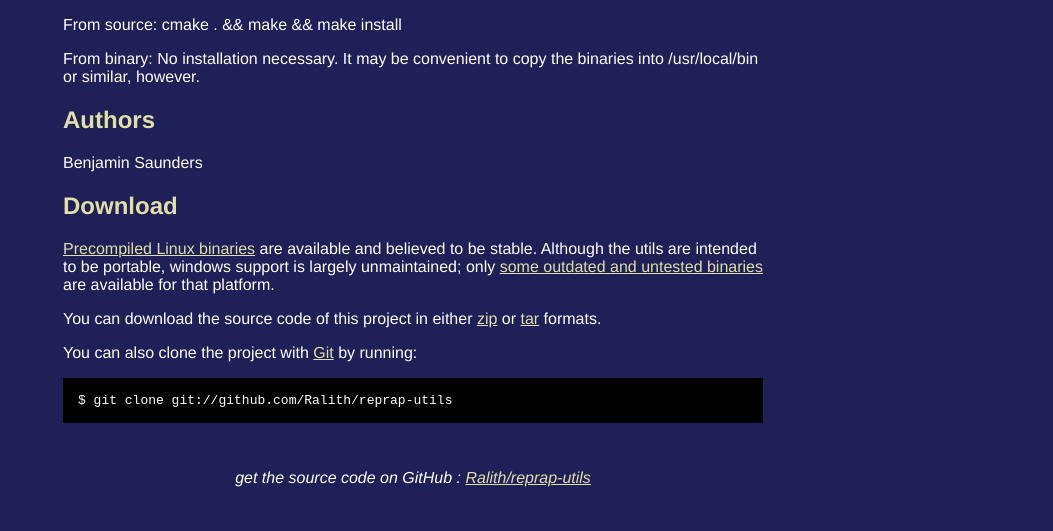
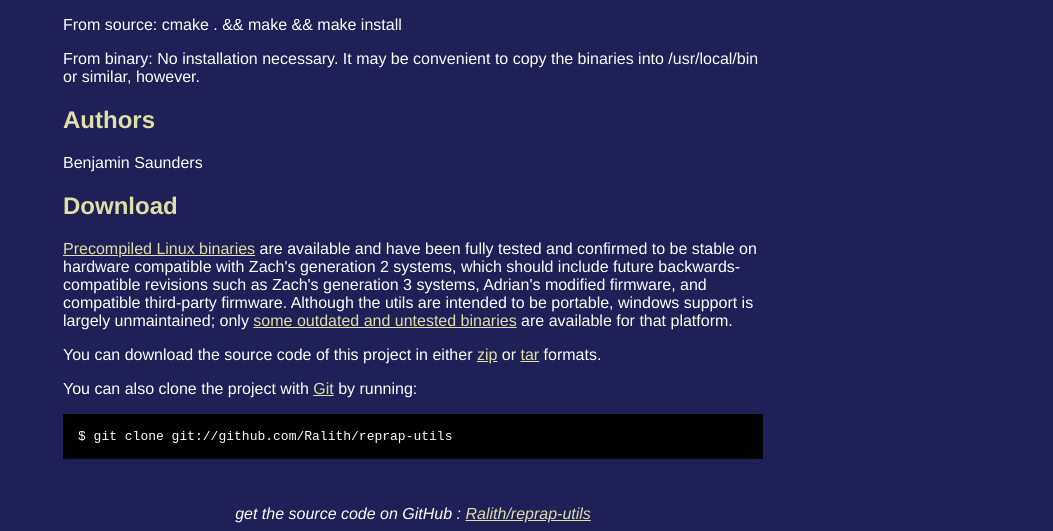
Before and after one commit to Ralith/reprap-utils, a plain HTML site: page index.html in a window 1280 px wide. Shown: the part 350-881 px from the top of the page, without its empty margins (227-1280 px from the left). Before the commit the page ends 845 px from the top, so only its background shows below. Drawn offline with Linux system fonts and the light colour scheme.

Commit message:
Updated precompiled Linux binaries to latest revision, adding support for reset-free reconnects.

```diff
--- a/index.html
+++ b/index.html
@@ -61,7 +61,7 @@ Buildtime: CMake</p>
 <p>Benjamin Saunders</p>
 
     <h2>Download</h2>
-    <p><a href="reprap-utils.tar.bz2">Precompiled Linux binaries</a> are available and believed to be stable.  Although the utils are intended to be portable, windows support is largely unmaintained; only <a href="reprap-utils-win32.zip">some outdated and untested binaries</a> are available for that platform.
+    <p><a href="reprap-utils.tar.bz2">Precompiled Linux binaries</a> are available and have been fully tested and confirmed to be stable on hardware compatible with Zach's generation 2 systems, which should include future backwards-compatible revisions such as Zach's generation 3 systems, Adrian's modified firmware, and compatible third-party firmware.  Although the utils are intended to be portable, windows support is largely unmaintained; only <a href="reprap-utils-win32.zip">some outdated and untested binaries</a> are available for that platform.
 </p>
     <p>
       You can download the source code of this project in either
```
Also changed, not shown: 1 other file.
